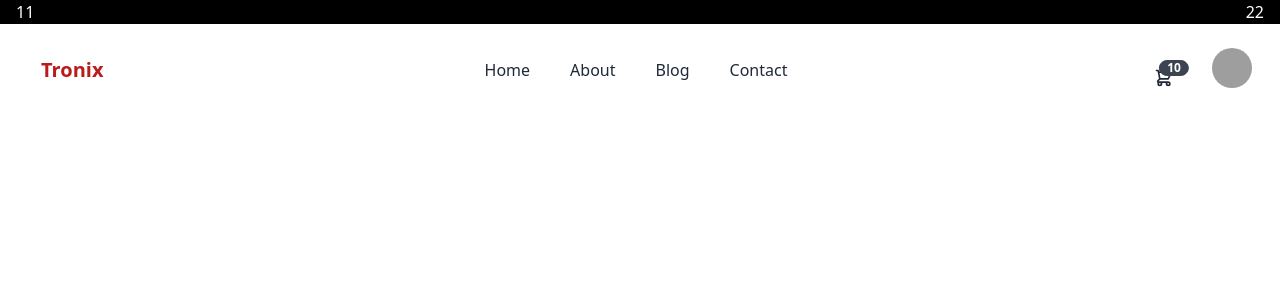
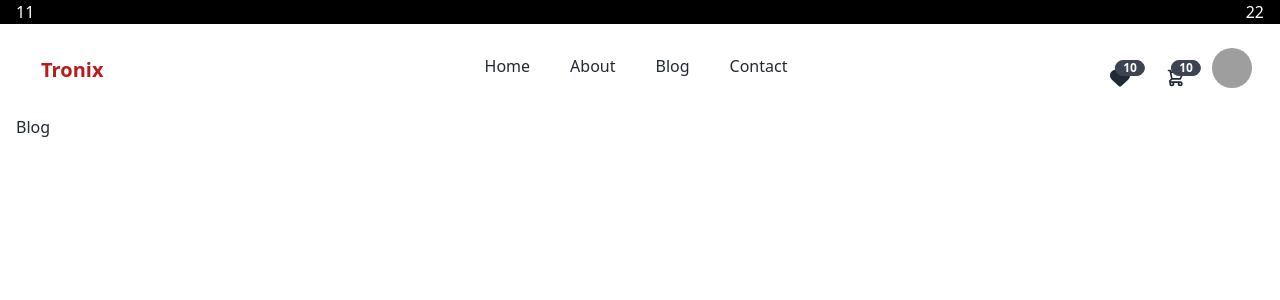
Before and after one commit to DevTabibur/tronix-app, a React (Create React App) app: page /blog in a window 1280 px wide. Shown: the top 300 px of the page. Built offline with nearby package versions, Linux system fonts and the light colour scheme; grey boxes are pictures that could not be loaded.

Commit message:
header done

```diff
--- a/package.json
+++ b/package.json
@@ -3,6 +3,9 @@
   "version": "0.1.0",
   "private": true,
   "dependencies": {
+    "@fortawesome/fontawesome-svg-core": "^6.1.1",
+    "@fortawesome/free-solid-svg-icons": "^6.1.1",
+    "@fortawesome/react-fontawesome": "^0.1.18",
     "@testing-library/jest-dom": "^5.16.4",
     "@testing-library/react": "^13.3.0",
     "@testing-library/user-event": "^13.5.0",
--- a/src/App.js
+++ b/src/App.js
@@ -8,6 +8,7 @@ import Shop from "./Pages/Shop/Shop";
 import Home from "./Pages/Home/Home";
 import Footer from "./Pages/Shared/Footer/Footer";
 import Dashboard from "./Pages/Dashboard/Dashboard";
+import Blog from "./Pages/Blog/Blog";
 
 function App() {
   return (
@@ -17,6 +18,7 @@ function App() {
         <Route path="/" element={<Home/>}></Route>
         <Route path="/home" element={<Home/>}></Route>
         <Route path="/shop" element={<Shop/>}></Route>
+        <Route path="/blog" element={<Blog/>}></Route>
         <Route path="/checkout" element={<Checkout/>}></Route>
         <Route path="/dashboard" element={<Dashboard/>}></Route>
         <Route path="/contact" element={<Contact/>}></Route>
--- /dev/null
+++ b/src/Pages/Blog/Blog.jsx
@@ -0,0 +1,12 @@
+import React from 'react';
+import './Blog.css';
+
+const Blog = () => {
+  return (
+    <>
+        <div className='container mx-auto px-4'>Blog</div>
+    </>
+  )
+}
+
+export default Blog
--- a/src/Pages/Shared/Header/Header.jsx
+++ b/src/Pages/Shared/Header/Header.jsx
@@ -1,3 +1,5 @@
+import { FontAwesomeIcon } from "@fortawesome/react-fontawesome";
+import { faHeart } from "@fortawesome/free-solid-svg-icons";
 import React from "react";
 import { Link } from "react-router-dom";
 import "./Header.css";
@@ -5,20 +7,21 @@ import "./Header.css";
 const Header = () => {
   const menu = [
     <>
-      <li className="mr-2">
+      <li className="mr-2 mb-2">
         <Link to="/home">Home</Link>
       </li>
-      <li className="mr-2">
+      <li className="mr-2 mb-2">
         <Link to="/about">About</Link>
       </li>
-      <li className="mr-2">
+      <li className="mr-2 mb-2">
         <Link to="/blog">Blog</Link>
       </li>
-      <li className="mr-2">
+      <li className="mr-2 mb-2">
         <Link to="/contact">Contact</Link>
       </li>
     </>,
   ];
+
   return (
     <div className="">
       <HeaderTop />
@@ -50,7 +53,9 @@ const Header = () => {
                 {menu}
               </ul>
             </div>
-          <a className="btn btn-ghost normal-case text-xl text-red-700">Tronix</a>
+            <a className="btn btn-ghost normal-case text-xl text-red-700">
+              Tronix
+            </a>
           </div>
           <div className="navbar-center hidden lg:flex">
             <ul className="menu menu-horizontal p-0">{menu}</ul>
@@ -58,8 +63,31 @@ const Header = () => {
           <div className="navbar-end">
             {/* profile options */}
             <div className="flex-none">
+              {/* wishlist section */}
+              <div className="dropdown dropdown-end mr-2">
+                <label tabindex="0" className="btn btn-ghost btn-circle">
+                  <div className="indicator">
+                  <FontAwesomeIcon className="h-5 w-5" icon={faHeart}/>
+                    <span className="badge badge-sm indicator-item">10</span>
+                  </div>
+                </label>
+                <div
+                  tabindex="0"
+                  className="mt-3 card card-compact dropdown-content w-52 bg-base-100 shadow"
+                >
+                  <div className="card-body">
+                    <span className="font-bold text-lg">8 Items</span>
+                    <div className="card-actions">
+                      <button className="btn btn-primary btn-block my-0 py-0">
+                        View Wishlist
+                      </button>
+                    </div>
+                  </div>
+                </div>
+              </div>
 
-            <div className="dropdown dropdown-end mr-5">
+              {/* cart section */}
+              <div className="dropdown dropdown-end mr-2">
                 <label tabindex="0" className="btn btn-ghost btn-circle">
                   <div className="indicator">
                     <svg
@@ -87,7 +115,7 @@ const Header = () => {
                     <span className="font-bold text-lg">8 Items</span>
                     <span className="text-info">Subtotal: $999</span>
                     <div className="card-actions">
-                    <button className="btn btn-primary btn-block">
+                      <button className="btn btn-primary btn-block my-0 py-0">
                         View cart
                       </button>
                     </div>
```
Also changed, not shown: src/Pages/Blog/Blog.css (added), 2 other files (tests, documents, lock files or other folders). Lines whose indentation alone changed are shown as unchanged.
